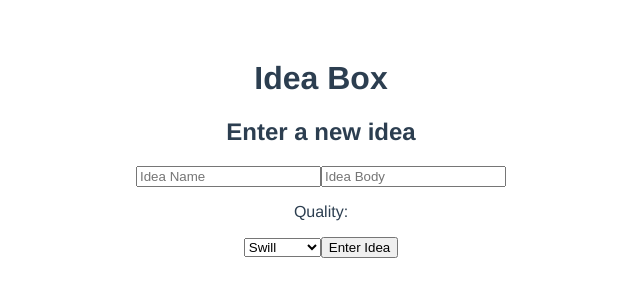
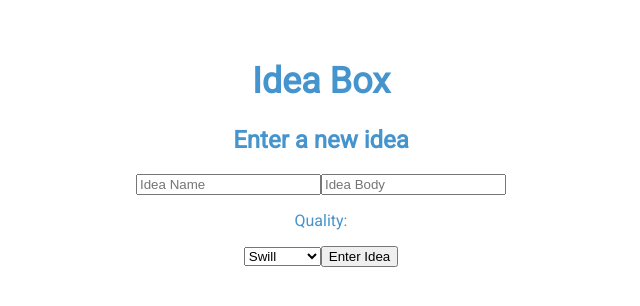
Before and after one commit to gness1804/idea-box-vue, a Vue app: page / in a window 1280 px wide. Shown: the top 306 px of the page, without its empty margins (319-959 px from the left). Built offline with nearby package versions, Linux system fonts and the light colour scheme.

Commit message:
Add external styling for App

```diff
--- a/index.html
+++ b/index.html
@@ -2,6 +2,7 @@
 <html>
   <head>
     <meta charset="utf-8">
+    <link href="https://fonts.googleapis.com/css?family=Roboto" rel="stylesheet">
     <title>idea-box-vue</title>
   </head>
   <body>
--- a/src/App.vue
+++ b/src/App.vue
@@ -1,28 +1,34 @@
 <template>
   <div id="app">
-    <h1>Idea Box</h1>
+    <h1 v-bind:style="h1">Idea Box</h1>
     <landing/>
   </div>
 </template>
 
 <script>
 import Landing from './components/Landing';
+import styles from './styles/App-styles';
 
 export default {
   name: 'app',
   components: {
     Landing,
   },
+  data() {
+    return {
+      h1: styles.h1,
+    };
+  },
 };
 </script>
 
 <style>
 #app {
-  font-family: 'Avenir', Helvetica, Arial, sans-serif;
+  font-family: 'Roboto', sans-serif;
   -webkit-font-smoothing: antialiased;
   -moz-osx-font-smoothing: grayscale;
   text-align: center;
-  color: #2c3e50;
   margin-top: 60px;
+  color:#4694cd;
 }
 </style>
--- /dev/null
+++ b/src/styles/App-styles.js
@@ -0,0 +1,7 @@
+const styles = {
+  h1: {
+    fontSize: '36px',
+  },
+};
+
+export default styles;
```
